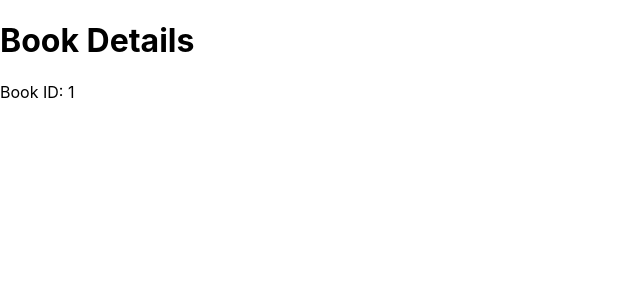
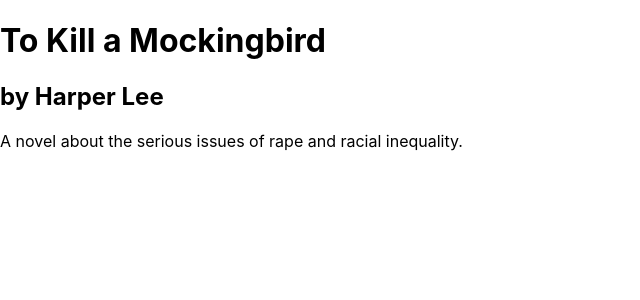
Before and after one commit to AhlawatAbhishek/Book-Library, a React (Create React App) app: page /books/1 in a window 1280 px wide. Shown: the top 300 px of the page, without its empty margins (0-640 px from the left). Built offline with nearby package versions, Linux system fonts and the light colour scheme.

Commit message:
chore: Add NotFound component for handling 404 errors and used useLocation hook used for doing processing of paramters in URL in Books.jsx

```diff
--- a/src/App.jsx
+++ b/src/App.jsx
@@ -9,6 +9,7 @@
   Navigate,
 } from "react-router-dom";
 import BookDetails from "./components/BookDetails";
+import NotFound from "./components/NotFound";
 function App() {
   return (
     <BooksProvider>
@@ -17,6 +18,7 @@
           <Route path="/" element={<Books />} />
           <Route path="/books" element={<Navigate to="/" />} />
           <Route path="/books/:bookId" element={<BookDetails />} />
+          <Route path="*" element={<NotFound />} />
         </Routes>
       </Router>
     </BooksProvider>
--- a/src/components/BookDetails.jsx
+++ b/src/components/BookDetails.jsx
@@ -8,11 +8,17 @@
   useEffect(() => {
     console.log(book);
   });
-
+  if (books.length === 0) {
+    return <div>Loading...</div>;
+  }
+  if (book == null) {
+    return <div>Book not found</div>;
+  }
   return (
     <div>
-      <h1>Book Details</h1>
-      <p>Book ID: {bookId}</p>
+      <h1>{book.title}</h1>
+      <h2>by {book.author}</h2>
+      <p>{book.description}</p>
     </div>
   );
 }
--- a/src/components/Books.jsx
+++ b/src/components/Books.jsx
@@ -1,14 +1,18 @@
-import React, { useContext } from "react";
+import React, { useContext, useEffect } from "react";
 import { BooksContext } from "../context/BooksContext";
-
+import { useLocation } from "react-router-dom";
 export default function Books() {
   const { books } = useContext(BooksContext);
-
+  const query = new URLSearchParams(useLocation().search);
+  const search = query.get("search") || "";
+  const filteredBooks = books.filter((book) =>
+    book.title.toLowerCase().includes(search.toLowerCase())
+  );
   return (
     <div>
       <h1>All Books</h1>
       <ul>
-        {books.map((book) => {
+        {filteredBooks.map((book) => {
           return (
             <li key={book.id}>
               {book.title} by {book.author}
--- /dev/null
+++ b/src/components/NotFound.jsx
@@ -0,0 +1,5 @@
+import React from "react";
+
+export default function NotFound() {
+  return <h1>404 - Not Found :(</h1>;
+}
```
